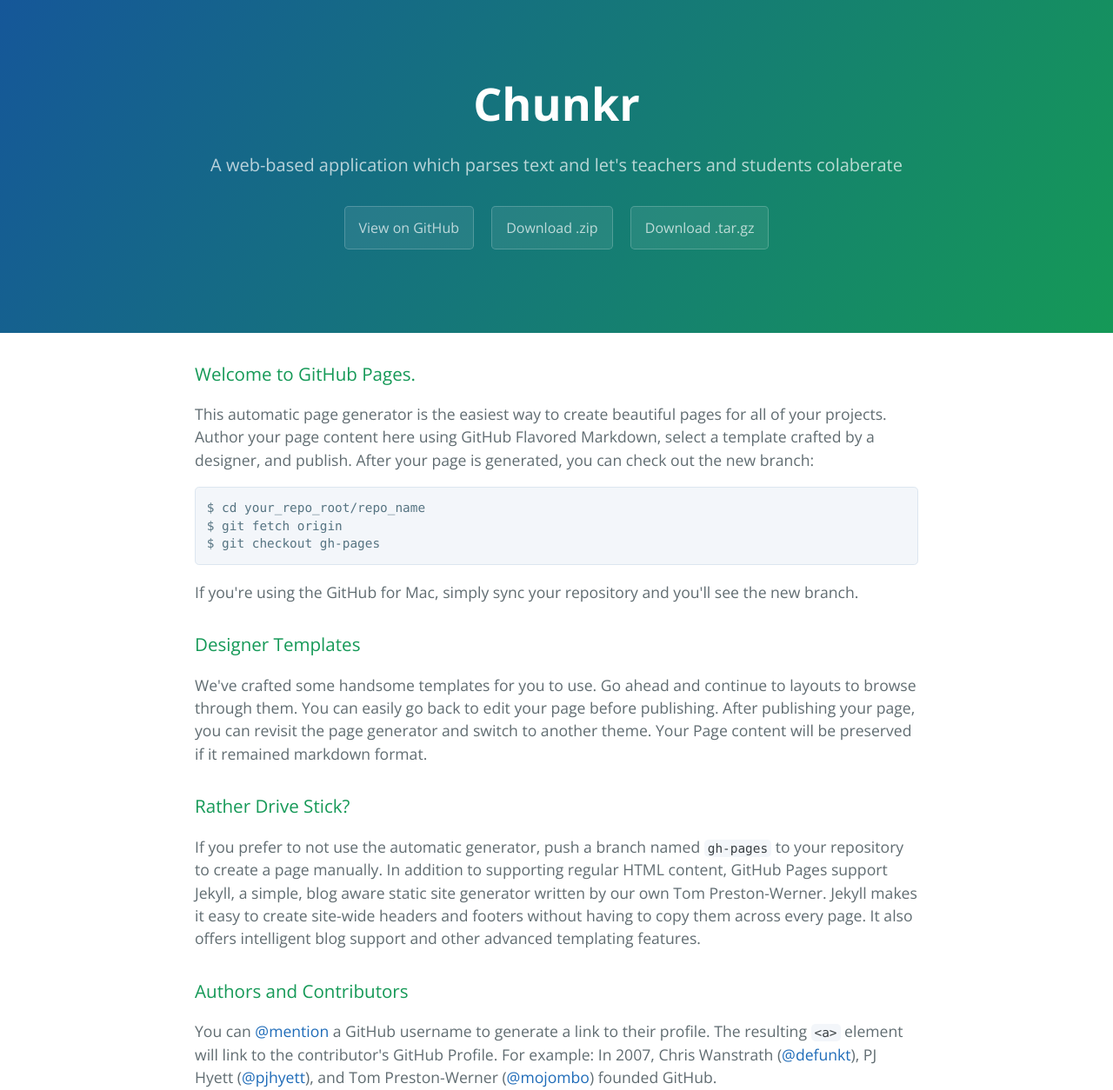
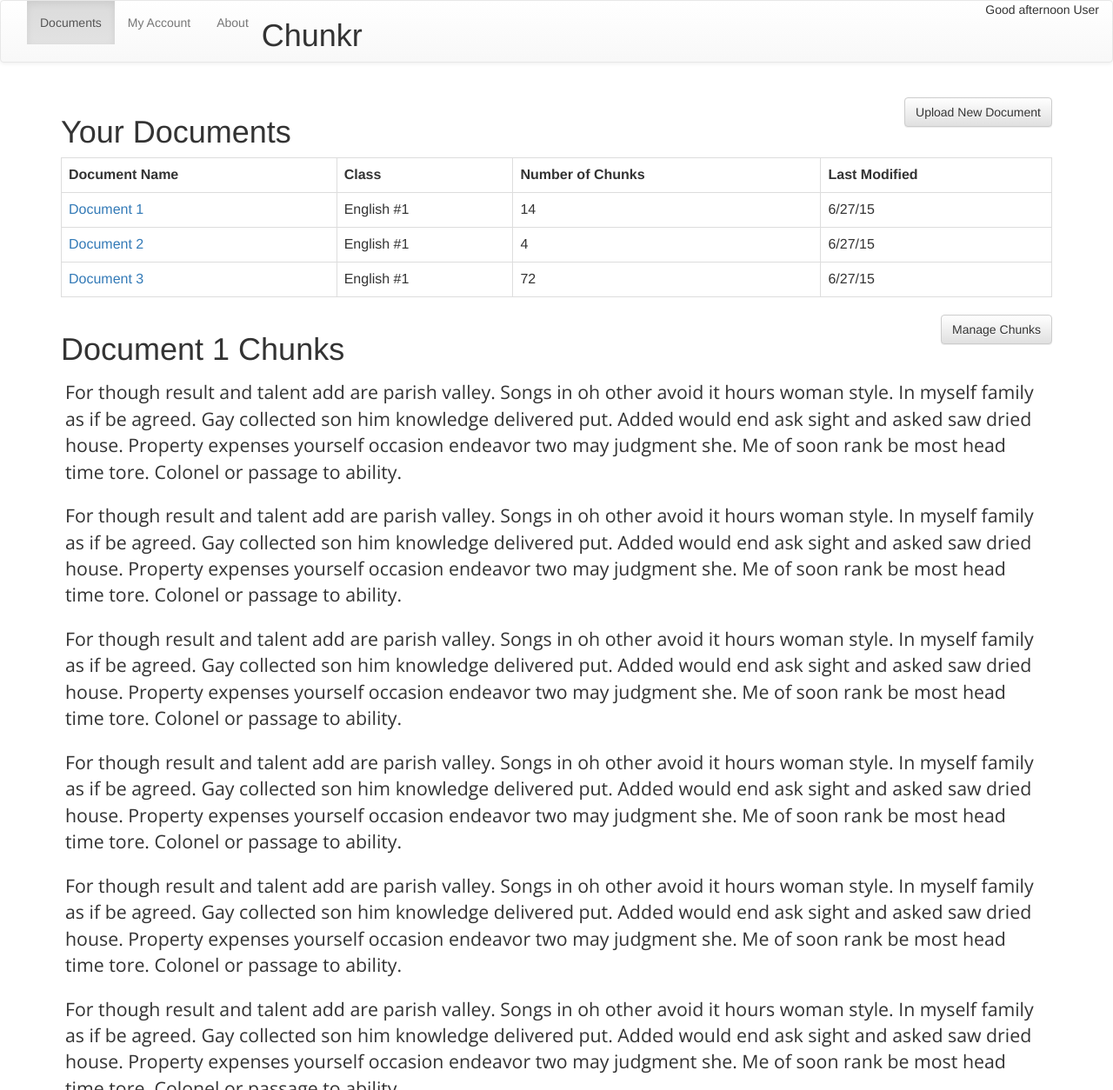
Before and after one commit to nathansomething/Chunkr, a plain HTML site: page index.html in a window 1280 px wide. Shown: the top 1254 px of the page at 87% size. Drawn offline with nearby package versions, Linux system fonts and the light colour scheme; files that its build step writes are made by us from their sources.

Commit message:
fixed a whole bunch of shit

```diff
--- a/index.html
+++ b/index.html
@@ -1,64 +1,115 @@
-<!DOCTYPE html>
-<html lang="en-us">
-  <head>
-    <meta charset="UTF-8">
-    <title>Chunkr by nathansomething</title>
-    <meta name="viewport" content="width=device-width, initial-scale=1">
-    <link rel="stylesheet" type="text/css" href="stylesheets/normalize.css" media="screen">
-    <link href='http://fonts.googleapis.com/css?family=Open+Sans:400,700' rel='stylesheet' type='text/css'>
-    <link rel="stylesheet" type="text/css" href="stylesheets/stylesheet.css" media="screen">
-    <link rel="stylesheet" type="text/css" href="stylesheets/github-light.css" media="screen">
-  </head>
-  <body>
-    <section class="page-header">
-      <h1 class="project-name">Chunkr</h1>
-      <h2 class="project-tagline">A web-based application which parses text and let&#39;s teachers and students colaberate</h2>
-      <a href="https://github.com/nathansomething/Chunkr" class="btn">View on GitHub</a>
-      <a href="https://github.com/nathansomething/Chunkr/zipball/master" class="btn">Download .zip</a>
-      <a href="https://github.com/nathansomething/Chunkr/tarball/master" class="btn">Download .tar.gz</a>
-    </section>
+<!DOCTYPE>
+<html>
+	<head>
+		<!-- Latest compiled and minified CSS -->
+		<script src="jquery.min.js"></script>
+		<link rel="stylesheet"
+			href="https://maxcdn.bootstrapcdn.com/bootstrap/3.3.5/css/bootstrap.min.css">
 
-    <section class="main-content">
-      <h3>
-<a id="welcome-to-github-pages" class="anchor" href="#welcome-to-github-pages" aria-hidden="true"><span class="octicon octicon-link"></span></a>Welcome to GitHub Pages.</h3>
+		<!-- Optional theme -->
+		<link rel="stylesheet"
+			href="https://maxcdn.bootstrapcdn.com/bootstrap/3.3.5/css/bootstrap-theme.min.css">
 
-<p>This automatic page generator is the easiest way to create beautiful pages for all of your projects. Author your page content here using GitHub Flavored Markdown, select a template crafted by a designer, and publish. After your page is generated, you can check out the new branch:</p>
-
-<pre><code>$ cd your_repo_root/repo_name
-$ git fetch origin
-$ git checkout gh-pages
-</code></pre>
-
-<p>If you're using the GitHub for Mac, simply sync your repository and you'll see the new branch.</p>
-
-<h3>
-<a id="designer-templates" class="anchor" href="#designer-templates" aria-hidden="true"><span class="octicon octicon-link"></span></a>Designer Templates</h3>
-
-<p>We've crafted some handsome templates for you to use. Go ahead and continue to layouts to browse through them. You can easily go back to edit your page before publishing. After publishing your page, you can revisit the page generator and switch to another theme. Your Page content will be preserved if it remained markdown format.</p>
-
-<h3>
-<a id="rather-drive-stick" class="anchor" href="#rather-drive-stick" aria-hidden="true"><span class="octicon octicon-link"></span></a>Rather Drive Stick?</h3>
-
-<p>If you prefer to not use the automatic generator, push a branch named <code>gh-pages</code> to your repository to create a page manually. In addition to supporting regular HTML content, GitHub Pages support Jekyll, a simple, blog aware static site generator written by our own Tom Preston-Werner. Jekyll makes it easy to create site-wide headers and footers without having to copy them across every page. It also offers intelligent blog support and other advanced templating features.</p>
-
-<h3>
-<a id="authors-and-contributors" class="anchor" href="#authors-and-contributors" aria-hidden="true"><span class="octicon octicon-link"></span></a>Authors and Contributors</h3>
-
-<p>You can <a href="https://github.com/blog/821" class="user-mention">@mention</a> a GitHub username to generate a link to their profile. The resulting <code>&lt;a&gt;</code> element will link to the contributor's GitHub Profile. For example: In 2007, Chris Wanstrath (<a href="https://github.com/defunkt" class="user-mention">@defunkt</a>), PJ Hyett (<a href="https://github.com/pjhyett" class="user-mention">@pjhyett</a>), and Tom Preston-Werner (<a href="https://github.com/mojombo" class="user-mention">@mojombo</a>) founded GitHub.</p>
-
-<h3>
-<a id="support-or-contact" class="anchor" href="#support-or-contact" aria-hidden="true"><span class="octicon octicon-link"></span></a>Support or Contact</h3>
-
-<p>Having trouble with Pages? Check out the documentation at <a href="https://help.github.com/pages">https://help.github.com/pages</a> or contact <a href="mailto:support@github.com">support@github.com</a> and we’ll help you sort it out.</p>
-
-      <footer class="site-footer">
-        <span class="site-footer-owner"><a href="https://github.com/nathansomething/Chunkr">Chunkr</a> is maintained by <a href="https://github.com/nathansomething">nathansomething</a>.</span>
-
-        <span class="site-footer-credits">This page was generated by <a href="https://pages.github.com">GitHub Pages</a> using the <a href="https://github.com/jasonlong/cayman-theme">Cayman theme</a> by <a href="https://twitter.com/jasonlong">Jason Long</a>.</span>
-      </footer>
-
-    </section>
-
-
-  </body>
+		<!-- Latest compiled and minified JavaScript -->
+		<script
+			src="https://maxcdn.bootstrapcdn.com/bootstrap/3.3.5/js/bootstrap.min.js"></script>
+		<link href='http://fonts.googleapis.com/css?family=Open+Sans' rel='stylesheet' type='text/css'>
+		<link href="chunks.css" rel="stylesheet" type="text/css">
+		<script src="chunks.js"></script>
+		<title>Chunkr</title>
+	</head>
+	<body>
+		<nav class="navbar navbar-default">
+			<div class="container-fluid">
+				<div id="navbar" class="navbar-collapse collapse">
+					<ul class="nav navbar-nav navbar-left">
+						<li class="active"><a href="#">Documents</a></li>
+						<li><a href="#">My Account</a></li>
+						<li><a href="#">About</a></li>
+					</ul>
+					<ul class="nav navbar-nav navbar-center">
+						<li><h1>Chunkr</h1></li>
+					</ul>
+					<ul class="nav navbar-nav navbar-right">
+						<li>Good afternoon User</li>
+					</ul>
+				</div>
+			</div>
+		</nav>
+		<br />
+		<div id="document-table">
+			<div class="container">
+				<div class="row">
+					<div class="col-xs-6 col-sm-6 col-md-6 col-lg-6">
+						<h1>Your Documents</h1>
+					</div>
+					<div class="col-xs-6 col-sm-6 col-md-6 col-lg-6">
+						<button type="button" class="btn btn-default pull-right">Upload New Document</button>
+					</div>
+				</div>
+			</div>
+			<div class="container">
+				<table class="table table-bordered table-hover">
+					<tr>
+						<th>Document Name</th>
+						<th>Class</th>
+						<th>Number of Chunks</th>
+						<th>Last Modified</th>
+					</tr>
+					<tr>
+						<td><a class="document-link" data-number="1">Document 1</a></td><td>English #1</td><td>14</td><td>6/27/15</td>
+					</tr>
+					<tr>
+						<td><a class="document-link" data-number="2">Document 2</a></td><td>English #1</td><td>4</td><td>6/27/15</td>
+					</tr>
+					<tr>
+						<td><a class="document-link" data-number="3">Document 3</a></td><td>English #1</td><td>72</td><td>6/27/15</td>
+					</tr>
+				</table>
+			</div>
+		</div>
+		<div id="chunks">
+			<div class="container">
+				<div class="row">
+					<div class="col-xs-6 col-sm-6 col-md-6 col-lg-6">
+						<h1>Document 1 Chunks</h1>
+					</div>
+					<div class="col-xs-6 col-sm-6 col-md-6 col-lg-6">
+						<button type="button" class="btn btn-default pull-right">Manage Chunks</button>
+					</div>
+				</div>
+			</div>
+			<div id="bunch-a-chunks-1" class="bunch-a-chunks container">
+				<section id="chunk#1" class="chunk"><p>For though result and talent add are parish valley. Songs in oh other avoid it hours woman style. In myself family as if be agreed. Gay collected son him knowledge delivered put. Added would end ask sight and asked saw dried house. Property expenses yourself occasion endeavor two may judgment she. Me of soon rank be most head time tore. Colonel or passage to ability.</p></section>
+				<section id="chunk#2" class="chunk"><p>For though result and talent add are parish valley. Songs in oh other avoid it hours woman style. In myself family as if be agreed. Gay collected son him knowledge delivered put. Added would end ask sight and asked saw dried house. Property expenses yourself occasion endeavor two may judgment she. Me of soon rank be most head time tore. Colonel or passage to ability.</p></section>
+				<section id="chunk#3" class="chunk"><p>For though result and talent add are parish valley. Songs in oh other avoid it hours woman style. In myself family as if be agreed. Gay collected son him knowledge delivered put. Added would end ask sight and asked saw dried house. Property expenses yourself occasion endeavor two may judgment she. Me of soon rank be most head time tore. Colonel or passage to ability.</p></section>
+				<section id="chunk#4" class="chunk"><p>For though result and talent add are parish valley. Songs in oh other avoid it hours woman style. In myself family as if be agreed. Gay collected son him knowledge delivered put. Added would end ask sight and asked saw dried house. Property expenses yourself occasion endeavor two may judgment she. Me of soon rank be most head time tore. Colonel or passage to ability.</p></section>
+				<section id="chunk#5" class="chunk"><p>For though result and talent add are parish valley. Songs in oh other avoid it hours woman style. In myself family as if be agreed. Gay collected son him knowledge delivered put. Added would end ask sight and asked saw dried house. Property expenses yourself occasion endeavor two may judgment she. Me of soon rank be most head time tore. Colonel or passage to ability.</p></section>
+			</div>
+			<div id="bunch-a-chunks-2" class="bunch-a-chunks container">
+				<section id="chunk#1" class="chunk"><p>For though result and talent add are parish valley. Songs in oh other avoid it hours woman style. In myself family as if be agreed. Gay collected son him knowledge delivered put. Added would end ask sight and asked saw dried house. Property expenses yourself occasion endeavor two may judgment she. Me of soon rank be most head time tore. Colonel or passage to ability.</p></section>
+				<section id="chunk#2" class="chunk"><p>For though result and talent add are parish valley. Songs in oh other avoid it hours woman style. In myself family as if be agreed. Gay collected son him knowledge delivered put. Added would end ask sight and asked saw dried house. Property expenses yourself occasion endeavor two may judgment she. Me of soon rank be most head time tore. Colonel or passage to ability.</p></section>
+				<section id="chunk#3" class="chunk"><p>For though result and talent add are parish valley. Songs in oh other avoid it hours woman style. In myself family as if be agreed. Gay collected son him knowledge delivered put. Added would end ask sight and asked saw dried house. Property expenses yourself occasion endeavor two may judgment she. Me of soon rank be most head time tore. Colonel or passage to ability.</p></section>
+				<section id="chunk#4" class="chunk"><p>For though result and talent add are parish valley. Songs in oh other avoid it hours woman style. In myself family as if be agreed. Gay collected son him knowledge delivered put. Added would end ask sight and asked saw dried house. Property expenses yourself occasion endeavor two may judgment she. Me of soon rank be most head time tore. Colonel or passage to ability.</p></section>
+				<section id="chunk#5" class="chunk"><p>For though result and talent add are parish valley. Songs in oh other avoid it hours woman style. In myself family as if be agreed. Gay collected son him knowledge delivered put. Added would end ask sight and asked saw dried house. Property expenses yourself occasion endeavor two may judgment she. Me of soon rank be most head time tore. Colonel or passage to ability.</p></section>
+			</div>
+			<div id="bunch-a-chunks-3" class="bunch-a-chunks container">
+				<section id="chunk#1" class="chunk"><p>For though result and talent add are parish valley. Songs in oh other avoid it hours woman style. In myself family as if be agreed. Gay collected son him knowledge delivered put. Added would end ask sight and asked saw dried house. Property expenses yourself occasion endeavor two may judgment she. Me of soon rank be most head time tore. Colonel or passage to ability.</p></section>
+				<section id="chunk#2" class="chunk"><p>For though result and talent add are parish valley. Songs in oh other avoid it hours woman style. In myself family as if be agreed. Gay collected son him knowledge delivered put. Added would end ask sight and asked saw dried house. Property expenses yourself occasion endeavor two may judgment she. Me of soon rank be most head time tore. Colonel or passage to ability.</p></section>
+				<section id="chunk#3" class="chunk"><p>For though result and talent add are parish valley. Songs in oh other avoid it hours woman style. In myself family as if be agreed. Gay collected son him knowledge delivered put. Added would end ask sight and asked saw dried house. Property expenses yourself occasion endeavor two may judgment she. Me of soon rank be most head time tore. Colonel or passage to ability.</p></section>
+				<section id="chunk#4" class="chunk"><p>For though result and talent add are parish valley. Songs in oh other avoid it hours woman style. In myself family as if be agreed. Gay collected son him knowledge delivered put. Added would end ask sight and asked saw dried house. Property expenses yourself occasion endeavor two may judgment she. Me of soon rank be most head time tore. Colonel or passage to ability.</p></section>
+				<section id="chunk#5" class="chunk"><p>For though result and talent add are parish valley. Songs in oh other avoid it hours woman style. In myself family as if be agreed. Gay collected son him knowledge delivered put. Added would end ask sight and asked saw dried house. Property expenses yourself occasion endeavor two may judgment she. Me of soon rank be most head time tore. Colonel or passage to ability.</p></section>
+			</div>
+		</div>
+		<div class="container">
+			<section id="edit-chunk-container">
+				<textarea id="edit-chunk" class="form-control" rows="5"></textarea>
+				<p class="text-center">
+					<button id="last-version" type="button" class="btn btn-primary btn-lg">Last Version</button>
+					<button id="cancel" type="button" class="btn btn-primary btn-lg">Cancel</button>
+					<button id="submit" type="button" class="btn btn-primary btn-lg">Submit</button>
+				</p>
+			</section>
+		</div>
+	</body>
 </html>
--- a/Chunkr/chunks.js
+++ b/scripts/chunks.js
@@ -1,6 +1,11 @@
 
 $(document).ready(function(){
 	$("#edit-chunk-container").hide();
+	$(".bunch-a-chunks").hide();
+	$(".document-link").click(function() {
+		$("#bunch-a-chunks-" + $(this).data("number")).show();
+		$("#document-table").hide();
+	});
 	$(".chunk").click(function() {
 		$(".chunk").hide();
 		$(this).show();
--- a/Chunkr/chunks.css
+++ b/stylesheets/chunks.css
@@ -12,3 +12,7 @@ section.chunk p:hover {
 #edit-chunk-container p {
 	padding: 15px;
 }
+
+a.document-link {
+	cursor: pointer;
+}
```
Also changed, not shown: Chunkr/index.html (deleted, +0 -97 lines), scripts/jquery.min.js (renamed from Chunkr/jquery.min.js), 4 other files.
